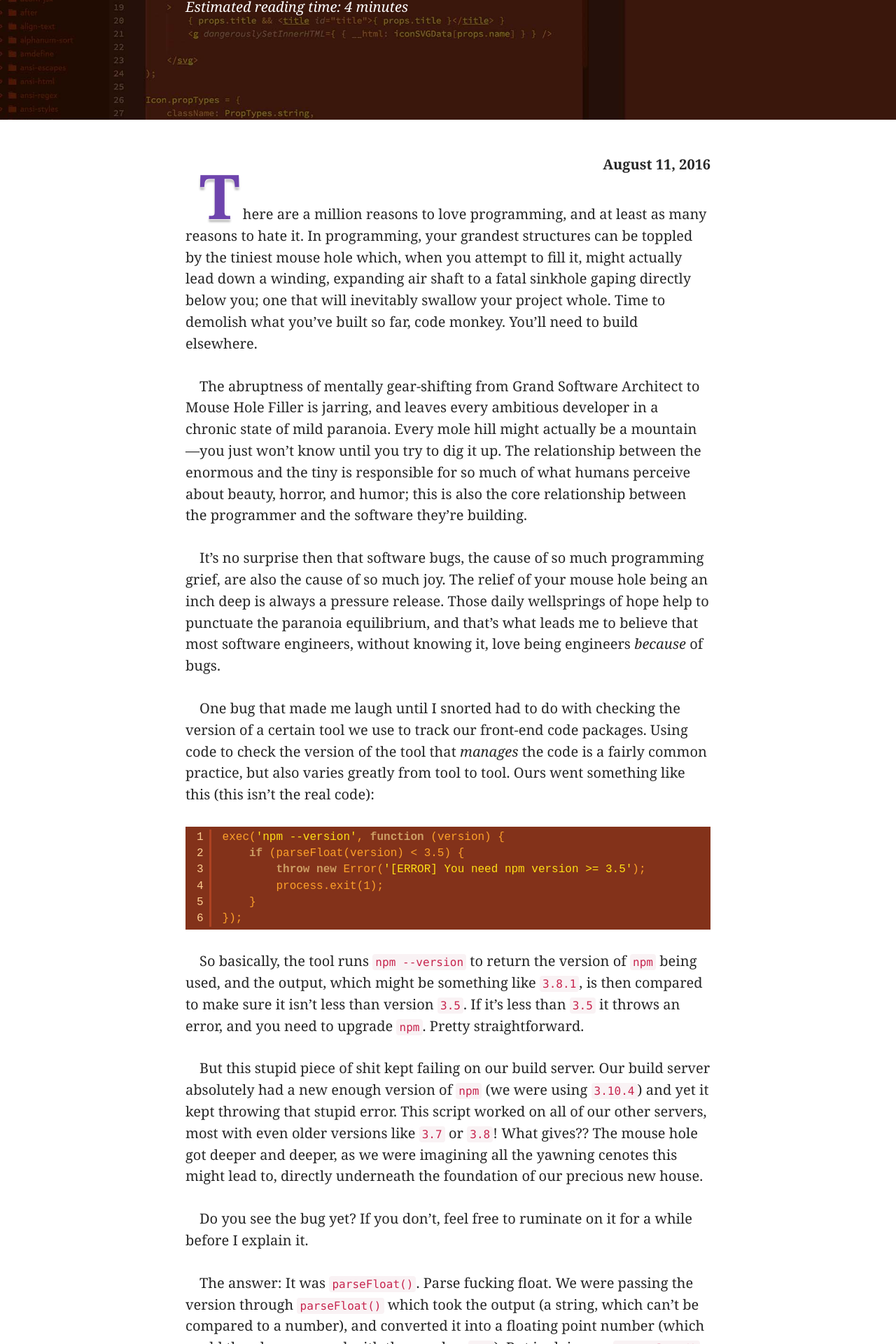
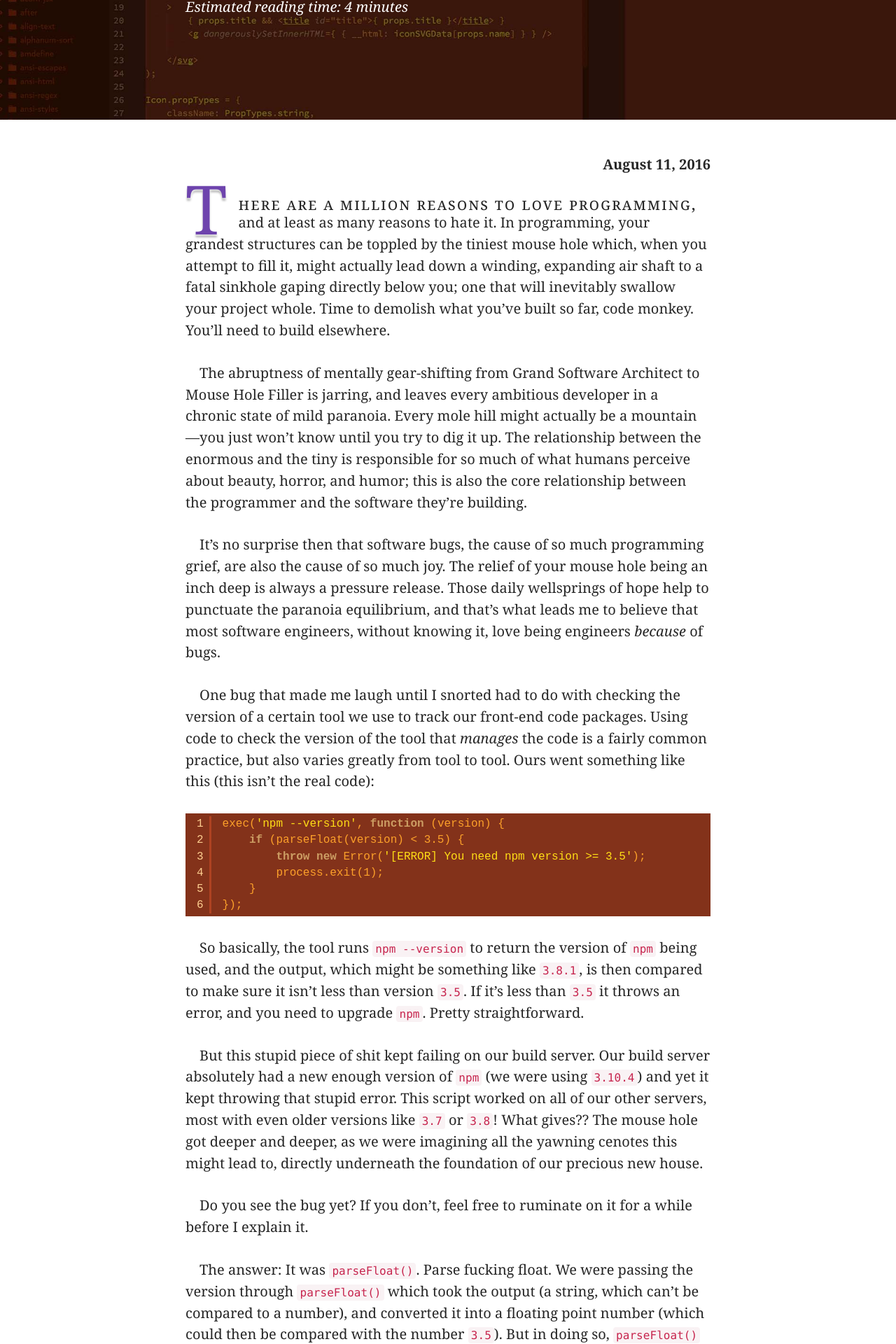
Before and after one commit to i-a-n/unionjkl, a Jekyll site: the page built from _posts/2016-08-11-about-parsefloat-versioning.markdown, in a window 1280 px wide. Shown: the part 339-2259 px from the top of the page at 70% size. Built offline with Jekyll 4.4.1, drawn with Linux system fonts in a browser that asks for light colours; nearby versions of some CDN libraries; some web fonts are replaced.

Commit message:
upgrading drop cap

```diff
--- a/_includes/head.html
+++ b/_includes/head.html
@@ -20,7 +20,8 @@
 
     <!-- Custom Fonts -->
     <link href='//fonts.union.io/css/compiled/work-sans.css' rel='stylesheet' type='text/css'>
-    <link href='//fonts.union.io/css/compiled/yrsa.css' rel='stylesheet' type='text/css'>
+	<link href='//fonts.union.io/css/compiled/yrsa.css' rel='stylesheet' type='text/css'>
+	<link href='//fonts.union.io/css/compiled/elsie-swash.css' rel='stylesheet' type='text/css'>
     <link href="//maxcdn.bootstrapcdn.com/font-awesome/4.3.0/css/font-awesome.min.css" rel="stylesheet" type="text/css">
 
 	{% if page.includeSyntax %}
--- a/css/clean-blog.css
+++ b/css/clean-blog.css
@@ -33,6 +33,20 @@ article p {
     font-size: .9em;
     line-height: 1.5em;
   }
+}
+article p:first-of-type {
+  text-indent: 0;
+}
+article p:first-of-type::first-line {
+  font-variant: small-caps;
+  letter-spacing: 1.9px;
+  font-size: 116%;
+  line-height: 24px;
+  font-weight: 500;
+  text-transform: lowercase;
+  font-smoothing: antialiased;
+  -webkit-font-smoothing: antialiased;
+  -moz-osx-font-smoothing: grayscale;
 }
 h1,
 h2,
@@ -75,12 +89,13 @@ hr.notSmall {
   margin: 20px auto;
 }
 .illuminated-letter {
-  font-size: 88px;
-  font-weight: bold;
-  line-height: 0;
-  margin-right: -1px;
+  font-size: 97px;
+  line-height: 36px;
+  margin-right: 16px;
   text-shadow: 1px 1px 3px #ffffff, 0px 4px 3px rgba(0, 0, 0, 0.3);
   color: #6e44ad;
+  font-family: "Elsie Swash", "Georgia", serif;
+  float: left;
 }
 .meta-dateOnly {
   text-align: right;
```
Also changed, not shown: less/clean-blog.less (+25 -6 lines), css/clean-blog.min.css.
